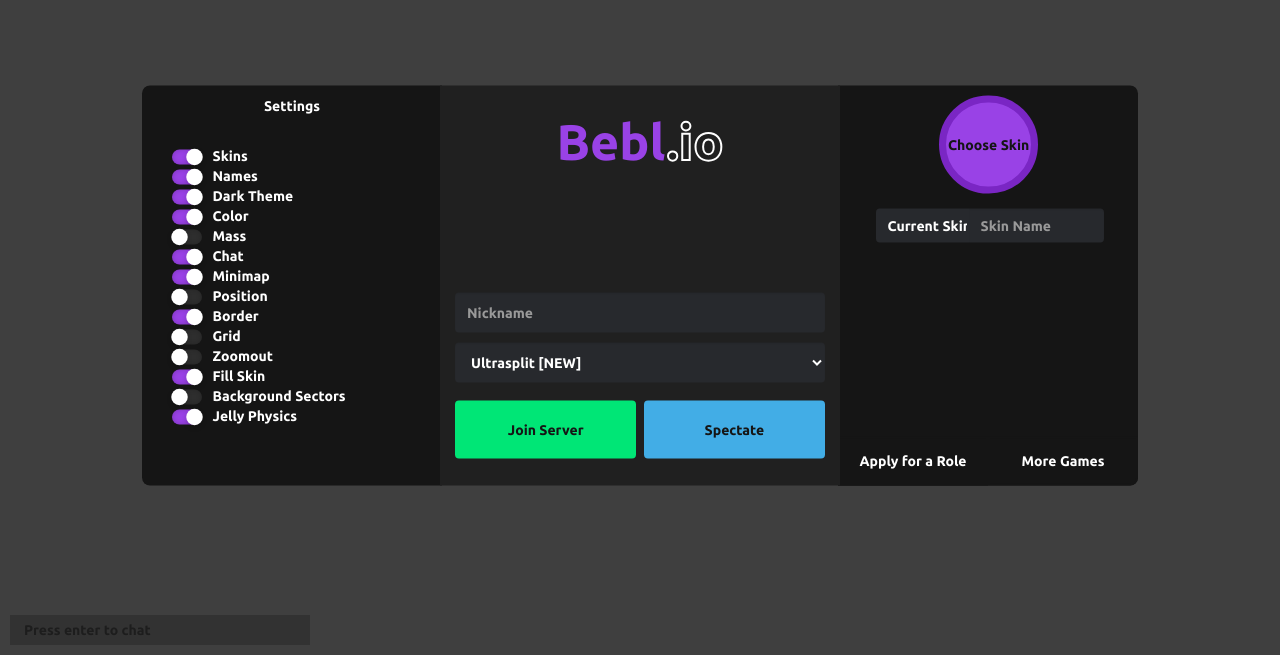
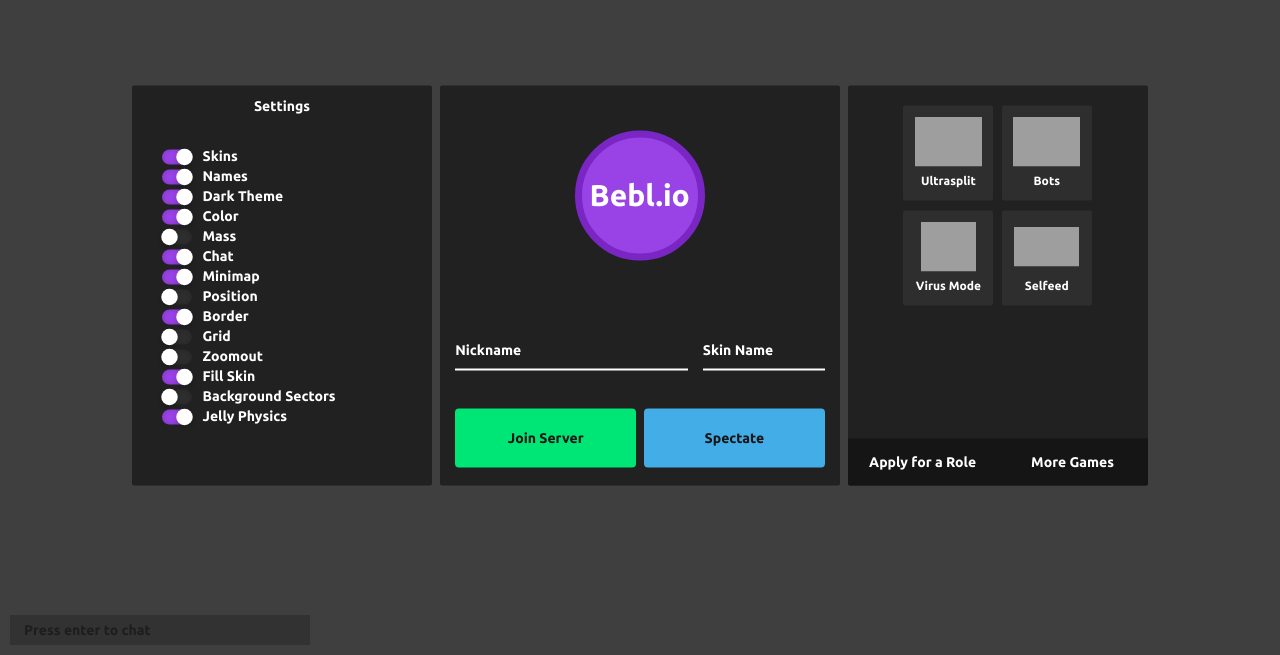
Before and after one commit to Cabotrez/bebl, a plain HTML site: page web/index.html in a window 1280 px wide. Shown: the part 145-800 px from the top of the page. Drawn offline with nearby package versions, Linux system fonts and the light colour scheme; grey boxes are pictures that could not be loaded; a script that the page names is missing.

Commit message:
👬🍵 Updated with Glitch

```diff
--- a/web/assets/css/gallery.css
+++ b/web/assets/css/gallery.css
@@ -15,7 +15,7 @@
     background: #202020;
     max-height: 80%;
     max-width: 60%;
-    border-radius: 8px;
+    border-radius: 2px;
     display: flex;
     flex-direction: column;
     overflow: hidden;
--- a/web/assets/css/index.css
+++ b/web/assets/css/index.css
@@ -41,56 +41,77 @@
     color: #fff;
 }
 #nick {
-    margin-top:20%;
-    width: 100%;
-    color:white;
-    background-color:#2f3136;
+    width: 63%;
+    color:#fff;
+    border-bottom: 2px #fff solid;
+    border-top: 0px #fff;
+    border-left: 0px #fff;
+    border-right: 0px #fff;
+    background-color:rgba(0, 0, 255, 0);
+    outline:none;
+    box-shadow:none;
+    border-radius:0px;
+    padding:0;
     height:40px;
+    display:inline;
+    shadow: none;
+    margin-right:3%;
+}
+#nick:focus::placeholder {
+    color:#9942e6;
+}
+#nick::placeholder {
+    color:#fff;
+}
+#nick:focus {
+    color:#fff;
+    border-bottom: 2px #9942e6 solid;
+    background-color:rgba(0, 0, 255, 0);
+    outline:none;
+    box-shadow:none;
+    border-radius:0px;
+    padding:0;
 }
 #skin {
-    width:45%;
-    float: left;
-    //visibility:hidden;
-    border-bottom-right-radius: 4px;
-    border-bottom-left-radius: 0px;
-    border-top-right-radius: 4px;
-    border-top-left-radius: 0px;
+    width:33%;
     text-align:left;
+    color:#fff;
+    border-bottom: 2px #fff solid;
+    border-top: 0px #fff;
+    border-left: 0px #fff;
+    border-right: 0px #fff;
+    background-color:rgba(0, 0, 255, 0);
+    outline:none;
+    box-shadow:none;
+    border-radius:0px;
+    height:40px;
+    display:inline;
+    shadow: none;
+    display: inline;
+    padding:0;
 }
-#currentskin {
-    width:31%;
-    float: left;
-    //visibility:hidden;
-    border-bottom-right-radius: 0px;
-    border-bottom-left-radius: 4px;
-    border-top-right-radius: 0px;
-    border-top-left-radius: 4px;
-    margin-left:12.5%;
-    height:34px;
-    background-color:#27292d;
-    border:#27292d;
-    placeholder-color:white;
-    text-align:right;
+#skin:focus::placeholder {
+    color:#9942e6;
 }
-#currentskin::placeholder {
-    color:white;
+#skin::placeholder {
+    color:#fff;
 }
-#nick, #skin {
-    display: inline;
-    background-color:#27292d;
-    border:#27292d;
-    color:white;
-    outline: none;
-    shadow: none;
+#skin:focus {
+    border-bottom: 2px #9942e6 solid;
+    background-color:rgba(0, 0, 255, 0);
+    outline:none;
+    box-shadow:none;
+    border-radius:0px;
+    padding:0;
 }
 #gamemode {
-    margin-top: 10px;
     width: 100%;
     background-color:#27292d;
     color:white;
     border: #27292d;
-    height:40px;
+    height:0px;
     cursor:pointer;
+    display:none;
 }
 #helloDialog {
     width: 400px;
@@ -106,14 +127,15 @@
   }
 #midPanel {
     width: 400px;
-    background-color: #202020;
+    background-color: #212121;
 	  margin: 20px auto;
-    padding: 5px 15px 5px 15px;
+    padding: 0px 15px 5px 15px;
     position: absolute;
     top: 50%;
     left: 50%;
     transform: translate(-50%, -50%);
     height:400px;
+    border-radius:2px;
 
 }
 
@@ -121,17 +143,16 @@
 #leftPanel {
 	width: 300px;
 	margin: 20px auto;
-	border-top-left-radius:8px;
-  border-bottom-left-radius:8px;
+	border-radius:2px;
   padding: 10px 0px 10px 0px;
 	position: absolute;
 	top: 50%;
-	left: -37%;
+	left: -39.5%;
 	margin-right: -50%;
 	-webkit-transform: translate(-50%, -50%);
 	-ms-transform: translate(-50%, -50%);
 	transform: translate(-50%, -50%);
-  background-color:#151515;
+  background-color:#212121;
   color:#fff;
   height:400px;
 }
@@ -139,26 +160,18 @@
 #rightPanel {
 	width: 300px;
 	margin: 20px auto;
-	border-top-right-radius:8px;
-  border-bottom-right-radius:8px;
-	padding: 10px 0px 10px 0px;
+	border-radius:2px;
+	padding:0;
 	position: absolute;
 	top: 50%;
-	right: -62%;
+	right: -64.4%;
 	margin-right: -50%;
 	-webkit-transform: translate(-50%, -50%);
 	-ms-transform: translate(-50%, -50%);
 	transform: translate(-50%, -50%);
-  background-color:#151515;
+  background-color:#212121;
   height:400px;
 }
-
-
-
-
-
-
-
 #chat_textbox {
     transition: all .5s ease-in-out;
     position: absolute;
@@ -191,6 +204,7 @@
     color:#151515;
     height:15%;
     outline: none;
+    cursor: pointer;
 }
 #play-btn:active {
     width: 45%;
@@ -229,20 +243,26 @@
     display: inline;
 }
 #gallery-btn {
-    width: 33%;
+    width: 130px;
     top: 0;
-    color:#151515;
+    color:#fff;
     background-color:#9942e6;
     border:#7A26C4 7px solid;
-    height:35%;
+    height:130px;
     margin:0;
     font-family: 'Ubuntu', sans-serif;
     padding-top:32px;
     padding-bottom:32px;
-    padding-left:2.5px;
+    padding-left:7.5px;
+    font-size:30px;
     border-radius:1000px;
     margin-bottom:5%;
     outline: none;
+    background-repeat: no-repeat;
+    background-size: 100% 100%;
+    cursor: pointer;
+    transition: all 0.2s;
+    margin-bottom:70px;
 }
 #submit-skin {
     color:#fff;
@@ -257,12 +277,12 @@
 #more-games {
     color:#fff;
     background-color:#151515;
-    margin-top:64.7%;
+    margin-top:44.5%;
     border:#151515 2px solid;
     width:50%;
     margin-left:0%;
-    border-bottom-right-radius:8px;
-    height:13%;
+    border-bottom-right-radius:2px;
+    height:46.5px;
     outline: none;
 }
 #submit-skin:hover {
@@ -278,23 +298,22 @@
 #more-games:hover {
     color:#fff;
     background-color:#2E2E2E;
-    margin-top:64.7%;
     border:#2E2E2E 2px solid;
     width:50%;
     margin-left:0%;
-    border-bottom-right-radius:8px;
-    height:13%;
+    border-bottom-right-radius:2px;
     outline: none;
 }
 
 #role-form {
     color:#fff;
     background-color:#151515;
-    margin-top:64.7%;
+    margin-top:44.5%;
     border:#151515 2px solid;
     width:50%;
     margin-left:0%;
-    height:13%;
+    border-bottom-left-radius:2px;
+    height:46.5px;
     outline: none;
 }
 #clan-register {
@@ -310,11 +329,9 @@
 #role-form:hover {
     color:#fff;
     background-color:#2e2e2e;
-    margin-top:64.7%;
     border:#2E2E2E 2px solid;
     width:50%;
     margin-left:0%;
-    height:13%;
     outline: none;
 }
 #clan-register:hover {
@@ -326,6 +343,72 @@
     margin-left:0%;
     height:13%;
     outline: none;
+}
+#serv-ultra {
+    background-color:#2e2e2e;
+    border: 0px #2e2e2e;
+    color:#fff;
+    border-radius:2px;
+    padding-bottom:3%;
+    padding-top:3%;
+    outline:none;
+    width:30%;
+    font-size:12px;
+    height:95px;
+    margin-right:2.5px;
+    margin-bottom:5px;
+}
+#serv-ultra:hover {
+    background: linear-gradient(to right, #8938f2, #0066ff);
+}
+#serv-bots {
+    background-color:#2e2e2e;
+    border: 0px #2e2e2e;
+    color:#fff;
+    border-radius:2px;
+    padding-bottom:3%;
+    padding-top:3%;
+    outline:none;
+    width:30%;
+    font-size:12px;
+    height:95px;
+    margin-left:2.5px;
+}
+#serv-bots:hover {
+    background: linear-gradient(to right, #4287f5, #42f596);
+}
+#serv-virus {
+    background-color:#2e2e2e;
+    border: 0px #2e2e2e;
+    color:#fff;
+    border-radius:2px;
+    padding-bottom:3%;
+    padding-top:3%;
+    outline:none;
+    width:30%;
+    font-size:12px;
+    height:95px;
+    margin-right:2.5px;
+}
+#serv-virus:hover {
+    background: linear-gradient(to right, #ff1900, #f56600);
+}
+#serv-feed {
+    background-color:#2e2e2e;
+    border: 0px #2e2e2e;
+    color:#fff;
+    border-radius:2px;
+    padding-bottom:3%;
+    padding-top:3%;
+    outline:none;
+    width:30%;
+    font-size:12px;
+    height:95px;
+    margin-left:2.5px;
+    margin-top:5px;
+}
+#serv-feed:hover {
+    background: linear-gradient(to right, #FF4B2B, #FF416C);
 }
 #bebl {
   color:#9942e6;
@@ -410,8 +493,8 @@
 }
 input[type="Checkbox"] {
     position: relative;
-    width: 10%;
-    height: 5%;
+    width: 30px;
+    height: 15px;
     -webkit-appearance: none;
     background: #2E2E2E;
     outline: none;
@@ -426,8 +509,8 @@
 input[type="Checkbox"]::before {
     content: '';
     position: absolute;
-    width: 50%;
-    height: 100%;
+    width: 15px;
+    height: 15px;
     border-radius: 20px;
     top: 0;
     left: 0;
--- a/web/index.html
+++ b/web/index.html
@@ -55,36 +55,38 @@
                     <label><input id="fillSkin" type="checkbox">⠀⠀Fill Skin</label><br />
                      <label><input id="backgroundSectors" type="checkbox">⠀⠀Background Sectors</label><br />
                   <label><input id="jellyPhysics" type="checkbox">⠀⠀Jelly Physics</label>
-                  </div><!--<div style="background-color: #9942e6; color:#151515; padding: 14.7px; border-radius: 0px; margin-top:10%; border-bottom-left-radius: 12px; font-family: 'Baloo Bhai', cursive;">
-   <strong><center>New Gamemodes Have Arrived, Enjoy!</center></strong>
-            </div>-->
-              </div></div>
-                             <div id="rightPanel">
-                               <center><button id="gallery-btn" onclick="openSkinsList()"  class="btn btn-play btn-primary btn-needs-server btn-info">Choose Skin</button>
-                            <center><input id="currentskin"  placeholder="   Current Skin:" disabled><strong><input id="skin" class="form-control"  placeholder="Skin Name" disabled></strong></center><br /></center>
-                               <strong><a href="https://forms.gle/eVgW3XJYBnqYx9Xv9" target="_blank"><button id="role-form">Apply for a Role</button></a><a href="https://distrustsarcade.weebly.com/" target="_blank"><button id="more-games">More Games</button></a></strong>
-                </div>
-            <div id="midPanel">
-              <div class="form-group">
-              <h2 id="title"><!--<strong><center><img src="https://cdn.glitch.com/f949f01d-5d5b-4122-ba6f-d1ac23272b9d%2FBebl.io%20(virus-logo).png?v=1573845172045" height="150px" /><br /><text style="font-size:300; color:#9942e6;">Bebl</text><text style="font-size:100;">.io</text>-->
-                <strong><center><p style="font-size:50px; margin-top:5%;"><text id="bebl">Bebl</text><text id="io">.io</text></p>
-                </center></strong></h2>
-              <br />
-              </div>
-            <div class="form-group"><strong>
-                <input id="nick" class="form-control" placeholder="Nickname" maxlength="300" style="text-align:left;">
-                <!--<button id="gallery-btn" onclick="openSkinsList()" class="btn btn-play btn-primary btn-needs-server btn-info">Choose Skin</button>-->
-<select id="gamemode" class="form-control" onchange="setserver(this.value)" required>
+                  </div>
+   <select id="gamemode" class="form-control" onchange="setserver(this.value)" required>
                     <option value="ultrasplit-bebl.glitch.me" selected>Ultrasplit [NEW]</option>
                     <option value="fair-spectroscope.glitch.me">Ultrasplit [OLD]</option>
                     <option value="ionized-stage.glitch.me">Bots [Experimental]</option>
                     <option value="steel-sombrero.glitch.me">Virus Mode [Experimental]</option>
                     <option value="seed-principle.glitch.me">Selfeed [Experimental]</option>
-                    <option value="cooperative-dormouse.glitch.me">Rainbow [Experimental]</option>
-                    <option value="buttercup-wolfberry.glitch.me">MOE [ADMIN TEST]</option>
-                    <!--<option value="simplistic-plantain.glitch.me">[ADMIN] test server</option>-->
-                </select></strong>
-            </div>
+              </select>
+              </div></div>
+                             <div id="rightPanel">
+                                 <center><strong></strong><br /><center>
+              <button id="serv-ultra" onclick="setserver('ultrasplit-bebl.glitch.me');"><img src="https://cdn.glitch.com/f25d0bf7-618b-46bd-9d5c-0a39288bb9c6%2Fbebl-ultrasplit.png?v=1574300203747" height="50px" style="margin-bottom:5px;" /><br />Ultrasplit</button>
+              <button id="serv-bots" onclick="setserver('bebl-bots.glitch.me');"><img src="https://cdn.glitch.com/f25d0bf7-618b-46bd-9d5c-0a39288bb9c6%2Fbebl-bots.png?v=1574300197670" height="50px" style="margin-bottom:5px;" /><br />Bots</button><br />
+              <button id="serv-virus" onclick="setserver('bebl-virus.glitch.me');"><img src="https://cdn.glitch.com/f25d0bf7-618b-46bd-9d5c-0a39288bb9c6%2Fbebl-virus-feed.png?v=1574300200422" height="50px" width="55px" style="margin-bottom:5px;" /><br />Virus Mode</button>
+              <button id="serv-feed" onclick="setserver('bebl-selfeed.glitch.me');"><img src="https://cdn.glitch.com/f25d0bf7-618b-46bd-9d5c-0a39288bb9c6%2Fbebl-selfeed.png?v=1574300198272" height="40px" width="65px" style="margin-bottom:10px; margin-top:5px;" /><br />Selfeed</button>
+              </center>
+                               <strong><a href="https://forms.gle/eVgW3XJYBnqYx9Xv9" target="_blank"><button id="role-form">Apply for a Role</button></a><a href="https://distrustsarcade.weebly.com/" target="_blank"><button id="more-games">More Games</button></a></strong>
+                                 </center></div>
+            <div id="midPanel">
+              <div class="form-group">
+              <h2 id="title">
+                <strong><center>
+                </center></strong></h2>
+              <br />
+              </div>
+              <center><button id="gallery-btn" onclick="openSkinsList()"  class="btn btn-play btn-primary btn-needs-server btn-info" >Bebl.io</button></center>
+            <div class="form-group"><strong>
+              <center>
+                <input id="nick" class="form-control" placeholder="Nickname" maxlength="300" style="text-align:left;">
+                        <input id="skin" class="form-control"  placeholder="Skin Name" ng-model="currentSkin"></center>
+</strong><br />
+                   </div>
 <strong>
             <button id="play-btn" class="btn btn-play btn-primary btn-needs-server" style="font-family: 'Ubuntu', sans-serif;">Join Server</button>
   <button id="spectate-btn" onclick="spectate()" class="btn btn-warning btn-spectate btn-needs-server" style="font-family: 'Ubuntu', sans-serif;">Spectate</button></strong>
@@ -93,7 +95,6 @@
 
             <hr>
             <div id="footer">
-                <!--<button class="button button5" onclick="window.open('/console','winname') ">Admin Console</button>-->
                    </div>
        </div></div>
 
```
Also changed, not shown: 1 other file.
